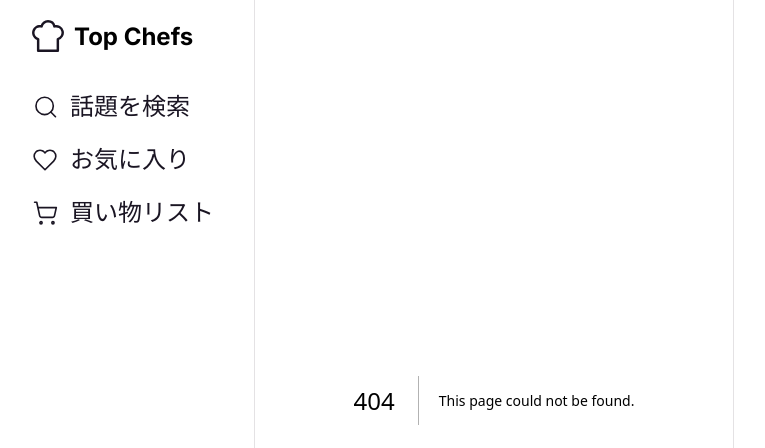
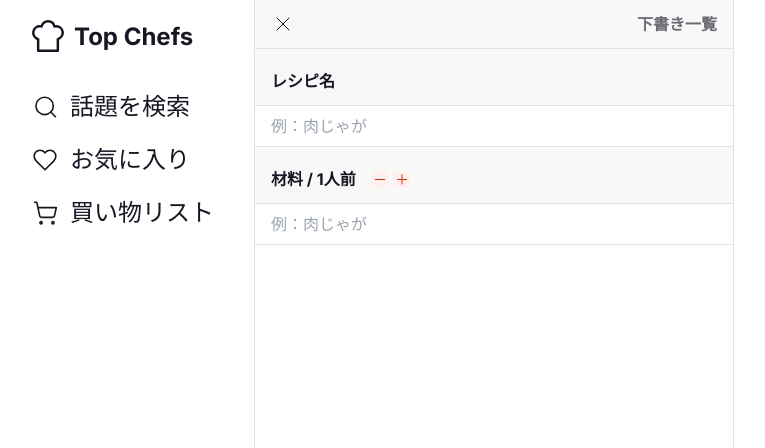
Before and after one commit to qin-team-recipe/01-frontend, a Next.js app: page /my-recipe/new in a window 1280 px wide. Before the commit this address had no page. Shown: the top 448 px of the page, without its empty margins (267-1032 px from the left). Built offline with nearby package versions, Linux system fonts and the light colour scheme.

Commit message:
画面作成途中

```diff
--- /dev/null
+++ b/src/app/my-recipe/new/my-recipe-new.module.scss
@@ -0,0 +1,65 @@
+@import "@/styles/mixin";
+
+.page {
+  background-color: #f9f8f9;
+}
+
+.head {
+  display: flex;
+  align-items: center;
+  justify-content: space-between;
+  padding: 12px 16px;
+}
+
+.close-button {
+  display: inline-flex;
+  width: 24px;
+  height: 24px;
+}
+
+.list-button {
+  display: inline-block;
+  font-size: 16px;
+  font-weight: 700;
+  color: rgba(2, 0, 16, 0.57);
+}
+
+.list {
+  border-top: solid 1px #e4e2e4;
+}
+
+.list-title {
+  position: relative;
+  display: flex;
+  gap: 16px;
+  align-items: center;
+  padding: 20px 16px 12px;
+  font-size: 16px;
+  font-weight: bold;
+  border-bottom: solid 1px #e4e2e4;
+}
+
+.input-text {
+  display: block;
+  width: 100%;
+  padding: 8px 16px;
+  font-size: 16px;
+  border-bottom: solid 1px #e4e2e4;
+
+  &:focus-visible {
+    border: 1px solid #0f83fd;
+    outline: none;
+  }
+}
+
+.count-button {
+  @include hover-active {
+    opacity: 0.7;
+  }
+}
+
+.count-list {
+  display: flex;
+  gap: 6px;
+  align-items: center;
+}
--- /dev/null
+++ b/src/app/my-recipe/new/page.tsx
@@ -0,0 +1,80 @@
+"use client";
+
+import Image from "next/image";
+import Link from "next/link";
+import React, { useState } from "react";
+
+import { IconClose } from "@/components/Icon";
+
+import styles from "./my-recipe-new.module.scss";
+
+// export const metadata = {
+//   title: "マイレシピ新規作成",
+// };
+
+export default function Home() {
+  const [peopleCount, setPeopleCount] = useState(1);
+  return (
+    <main className={styles.page}>
+      {/* head */}
+      <div className={styles.head}>
+        <button
+          className={styles["close-button"]}
+          title="保存もしくは削除するか確認する"
+          onClick={() => {
+            alert("保存か破棄かを選択できる確認モーダルを表示させる（未実装）");
+          }}
+        >
+          <IconClose color={"#1A1523"} />
+        </button>
+        <Link
+          href="" // TODO: 下書き一覧ページに遷移させる
+          className={styles["list-button"]}
+        >
+          下書き一覧
+        </Link>
+      </div>
+      {/* body */}
+      <div className={styles.list}>
+        <div className={styles["list-title"]}>レシピ名</div>
+        <input
+          className={styles["input-text"]}
+          placeholder="例：肉じゃが"
+          type="text"
+        />
+        <div className={styles["list-title"]}>
+          <span>材料 / {peopleCount}人前</span>
+          <div className={styles["count-list"]}>
+            <button
+              className={styles["count-button"]}
+              onClick={() => setPeopleCount((prev) => prev - 1)}
+            >
+              <Image
+                src="/icon/tabler-icon-minus.svg"
+                width={16}
+                height={16}
+                alt=""
+              />
+            </button>
+            <button
+              className={styles["count-button"]}
+              onClick={() => setPeopleCount((prev) => prev + 1)}
+            >
+              <Image
+                src="/icon/tabler-icon-plus.svg"
+                width={16}
+                height={16}
+                alt=""
+              />
+            </button>
+          </div>
+        </div>
+        <input
+          className={styles["input-text"]}
+          placeholder="例：肉じゃが"
+          type="text"
+        />
+      </div>
+    </main>
+  );
+}
--- /dev/null
+++ b/src/components/Icon/IconClose.tsx
@@ -0,0 +1,15 @@
+export const IconClose = ({ color }: { color: string }) => (
+  <svg
+    xmlns="http://www.w3.org/2000/svg"
+    width="24"
+    height="24"
+    viewBox="0 0 24 24"
+    fill="none"
+    strokeLinecap="round"
+    strokeLinejoin="round"
+    stroke={color}
+  >
+    <path d="M18 6L6 18" />
+    <path d="M6 6L18 18" />
+  </svg>
+);
--- a/src/components/Icon/index.tsx
+++ b/src/components/Icon/index.tsx
@@ -2,6 +2,7 @@ export { IconArrow } from "@/components/Icon/IconArrow";
 export { IconArrowDown } from "@/components/Icon/IconArrowDown";
 export { IconCart } from "@/components/Icon/IconCart";
 export { IconCheck } from "@/components/Icon/IconCheck";
+export { IconClose } from "@/components/Icon/IconClose";
 export { IconCook } from "@/components/Icon/IconCook";
 export { IconDelete } from "@/components/Icon/IconDelete";
 export { IconDots } from "@/components/Icon/IconDots";
```
Also changed, not shown: public/icon/tabler-icon-minus.svg (added), public/icon/tabler-icon-plus.svg (added).
